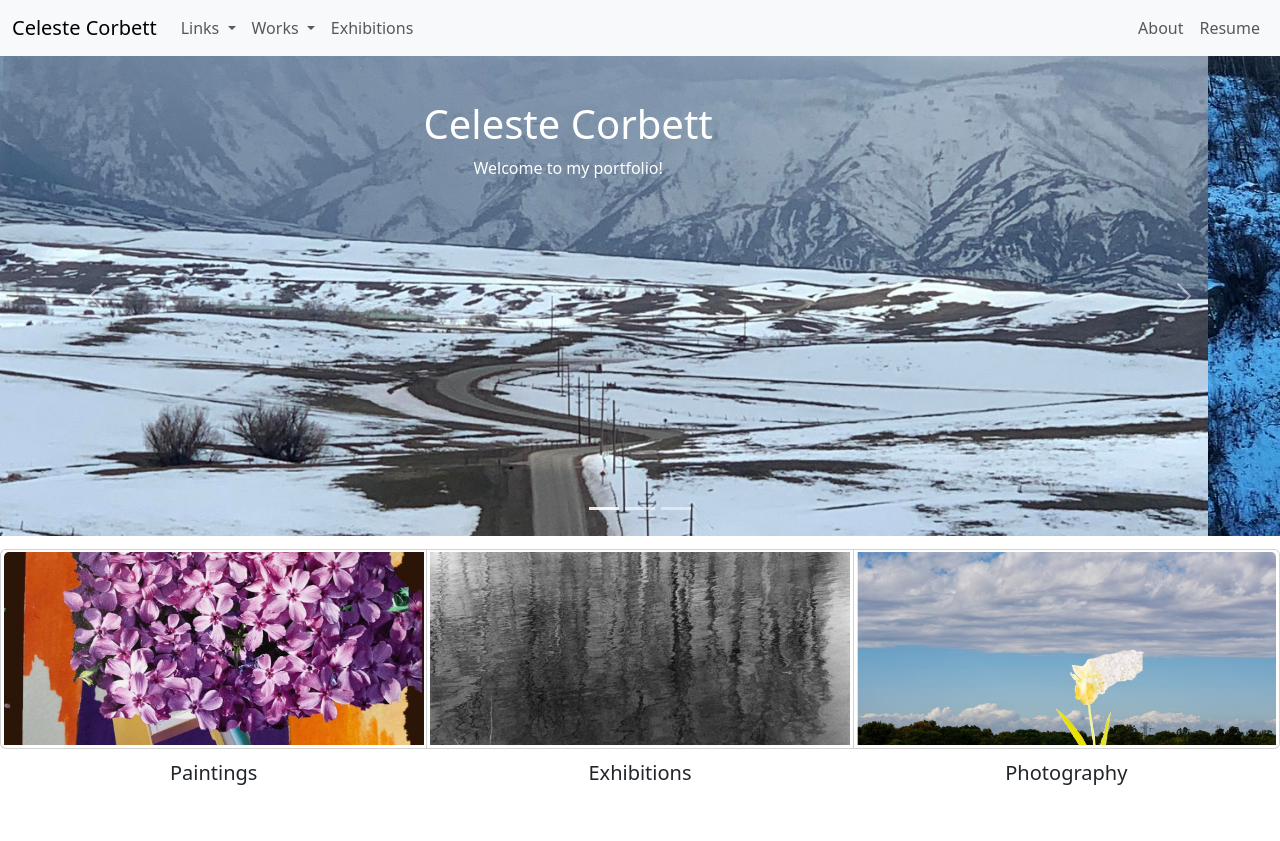
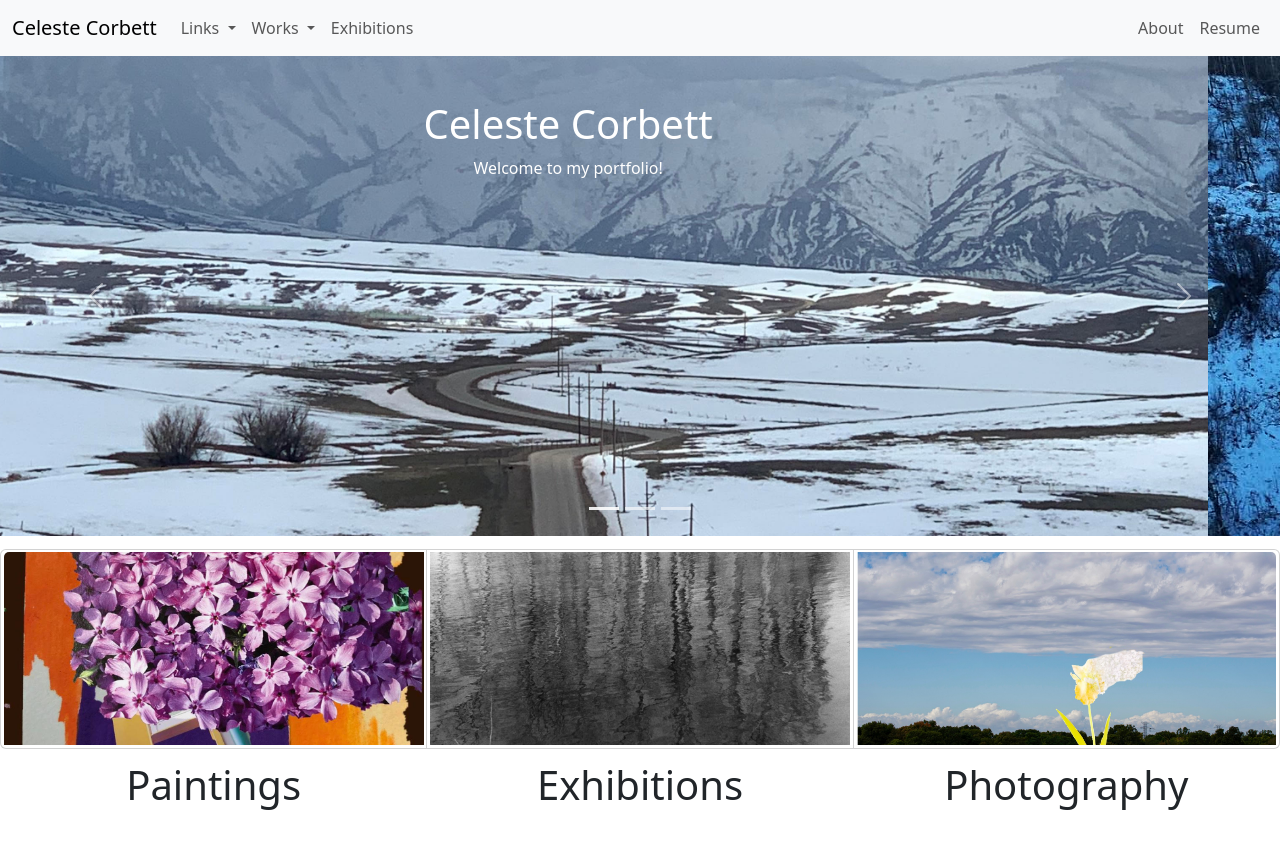
Before and after one commit to iancorbett/photographyPortfolio, a website: page index.html in a window 1280 px wide. Before the commit the page ends 817 px from the top, so only its background shows below. Drawn offline with nearby package versions, Linux system fonts and the light colour scheme.

Commit message:
index page

```diff
--- a/index.html
+++ b/index.html
@@ -106,7 +106,7 @@
         <div class="card card-item">
           <img src="mail.google.jpg" class="card-img-top card-image" alt="...">
           <div class="card-body text-center">
-            <h5 class="card-title">Paintings</h5>
+            <h1 class="card-title">Paintings</h1>
             <p class="card-text"></p>
             <p class="card-text"><small class="text-body-secondary"></small></p>
           </div>
@@ -114,7 +114,7 @@
         <div class="card card-item">
           <img src="0-1.jpg" class="card-img-top card-image" alt="...">
           <div class="card-body text-center">
-            <h5 class="card-title">Exhibitions</h5>
+            <h1 class="card-title">Exhibitions</h1>
             <p class="card-text"></p>
             <p class="card-text"><small class="text-body-secondary"></small></p>
           </div>
@@ -122,7 +122,7 @@
         <div class="card card-item">
           <img src="IMG_6840.png" class="card-img-top card-image" alt="...">
           <div class="card-body text-center">
-            <h5 class="card-title">Photography</h5>
+            <h1 class="card-title">Photography</h1>
             <p class="card-text"></p>
             <p class="card-text"><small class="text-body-secondary"></small></p>
           </div>
```
